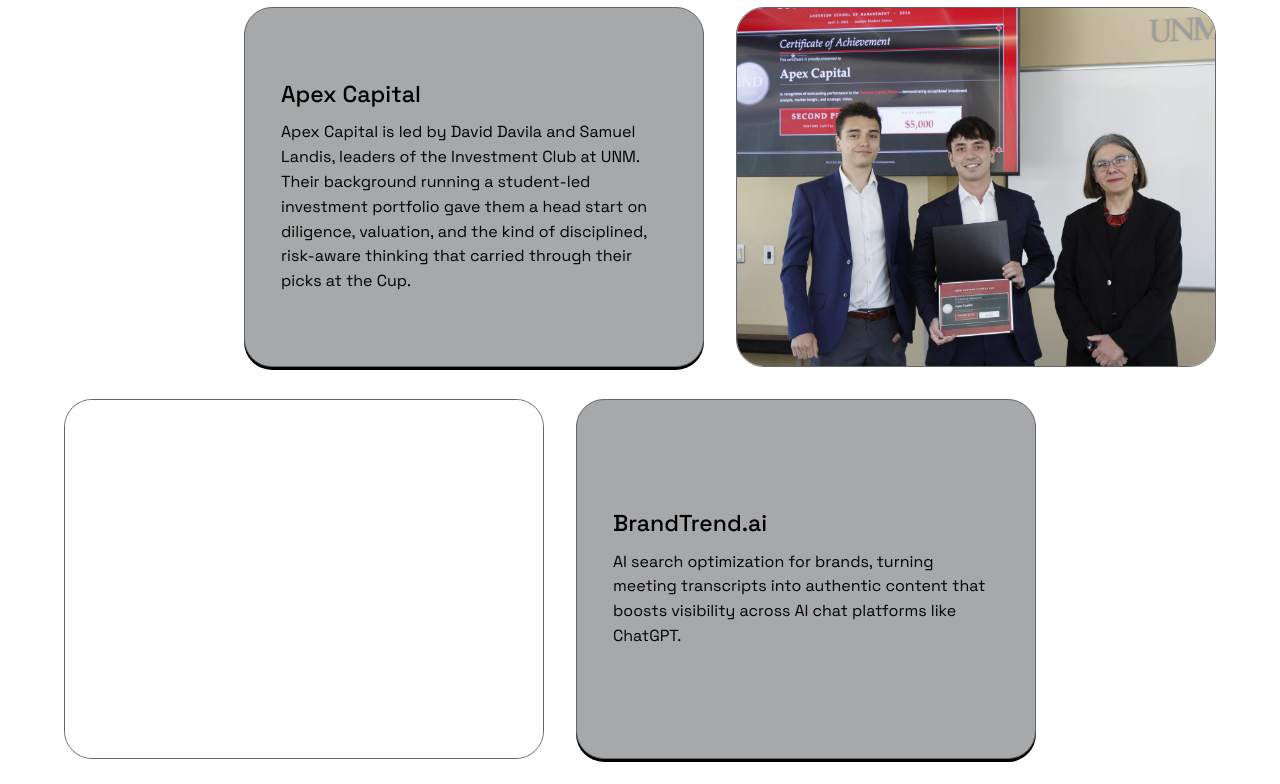
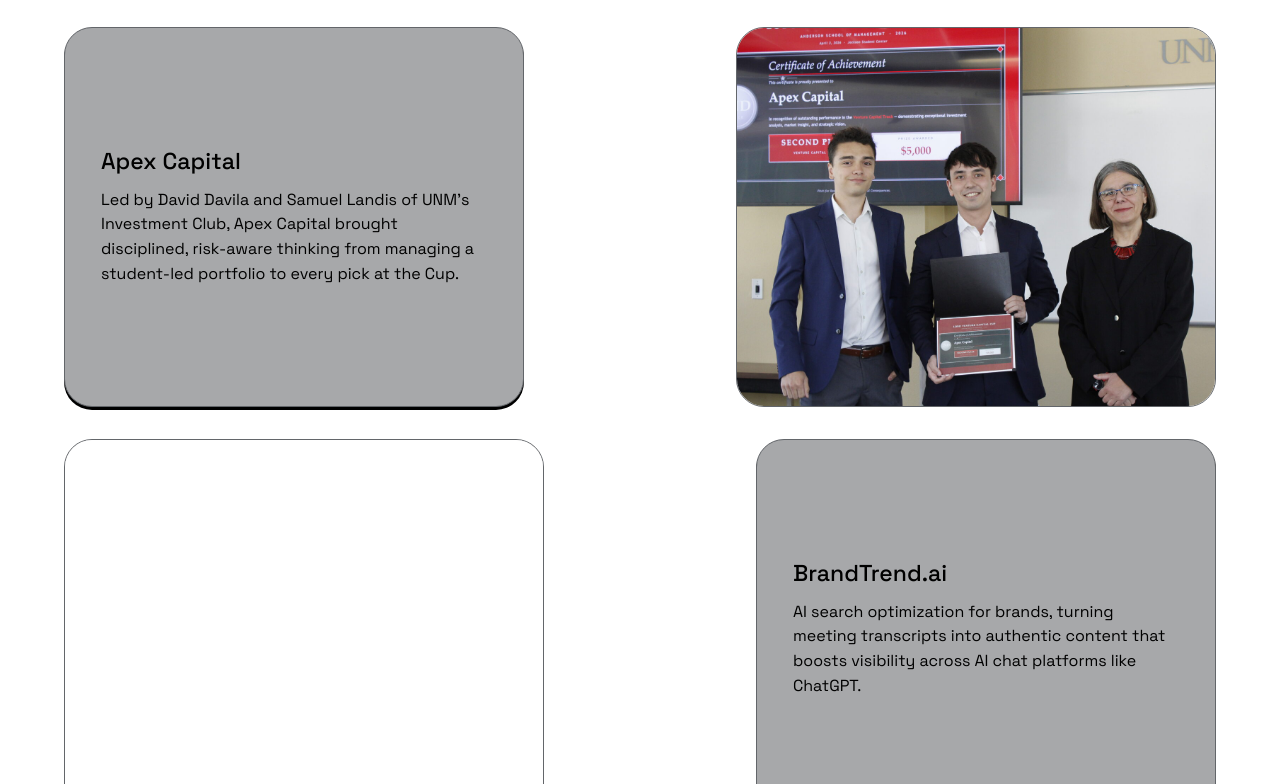
Before and after one commit to rickwgarcia/lobovccup, a React (Vite) app: page / in a window 1280 px wide. Shown: the part 1816-2600 px from the top of the page. Built offline with nearby package versions, Linux system fonts and the light colour scheme.

Commit message:
fixed size

```diff
--- a/src/components/recap/ProjectSpotlightRow.tsx
+++ b/src/components/recap/ProjectSpotlightRow.tsx
@@ -9,21 +9,21 @@
 
   return (
     <div
-      className={`flex flex-col gap-6 sm:flex-row sm:items-stretch sm:gap-8 ${
+      className={`flex flex-col gap-6 sm:flex-row sm:items-stretch sm:justify-between sm:gap-8 ${
         imageOnRightAtDesktop ? 'sm:flex-row-reverse' : ''
       }`}
     >
       <iframe
         src={project.deckSrc}
         title={project.imageAlt}
-        className="h-[320px] w-full shrink-0 rounded-card border border-brand-gray bg-brand-silver/40 sm:h-auto sm:min-h-[360px] sm:w-1/2 sm:max-w-[480px]"
+        className="h-[320px] w-full shrink-0 rounded-card border border-brand-gray bg-brand-silver/40 sm:h-[380px] sm:w-1/2 sm:max-w-[480px]"
         loading="lazy"
       />
-      <div className="flex w-full flex-col items-start justify-center gap-3 rounded-card border border-brand-gray bg-brand-silver p-6 shadow-hard sm:w-1/2 sm:max-w-[460px] sm:p-9">
+      <div className="flex h-[320px] w-full flex-col items-start justify-center gap-3 rounded-card border border-brand-gray bg-brand-silver p-6 shadow-hard sm:h-[380px] sm:w-1/2 sm:max-w-[460px] sm:p-9">
         <h3 className="font-grotesk text-xl font-bold leading-tight text-black sm:text-h3">
           {project.name}
         </h3>
-        <p className="font-grotesk text-body text-black">{project.description}</p>
+        <p className="line-clamp-6 font-grotesk text-body text-black">{project.description}</p>
       </div>
     </div>
   );
--- a/src/components/recap/WinnersGallery.tsx
+++ b/src/components/recap/WinnersGallery.tsx
@@ -9,20 +9,20 @@
         return (
           <div
             key={winner.id}
-            className={`flex flex-col gap-6 sm:flex-row sm:items-stretch sm:gap-8 ${
+            className={`flex flex-col gap-6 sm:flex-row sm:items-stretch sm:justify-between sm:gap-8 ${
               imageOnRightAtDesktop ? 'sm:flex-row-reverse' : ''
             }`}
           >
             <img
               src={winner.photoSrc}
               alt={winner.photoAlt}
-              className="h-[320px] w-full shrink-0 rounded-card border border-brand-gray object-cover sm:h-auto sm:min-h-[360px] sm:w-1/2 sm:max-w-[480px]"
+              className="h-[320px] w-full shrink-0 rounded-card border border-brand-gray object-cover sm:h-[380px] sm:w-1/2 sm:max-w-[480px]"
             />
-            <div className="flex w-full flex-col items-start justify-center gap-3 rounded-card border border-brand-gray bg-brand-silver p-6 shadow-hard sm:w-1/2 sm:max-w-[460px] sm:p-9">
+            <div className="flex h-[320px] w-full flex-col items-start justify-center gap-3 rounded-card border border-brand-gray bg-brand-silver p-6 shadow-hard sm:h-[380px] sm:w-1/2 sm:max-w-[460px] sm:p-9">
               <h3 className="font-grotesk text-xl font-bold leading-tight text-black sm:text-h3">
                 {winner.teamName}
               </h3>
-              <p className="font-grotesk text-body text-black">{winner.description}</p>
+              <p className="line-clamp-6 font-grotesk text-body text-black">{winner.description}</p>
             </div>
           </div>
         );
--- a/src/data/winners.ts
+++ b/src/data/winners.ts
@@ -10,7 +10,7 @@
     place: '1st Place',
     prize: '$10,000',
     description:
-      "G Ventures brought a rare combination of entrepreneurship and economics to the table, evaluating founders with the instincts of operators who've built something and the analytical rigor of economists who understand markets. That dual lens shaped how they diligenced each pitch and ultimately what set their investment thesis apart.",
+      "G Ventures paired founder instincts with the analytical rigor of trained economists, diligencing each pitch with a dual lens that set their investment thesis apart.",
     photoSrc: gVenturesPhoto,
     photoAlt: 'G Ventures accepting the first place award for the Venture Capital track',
     imageSide: 'left',
@@ -22,7 +22,7 @@
     place: '2nd Place',
     prize: '$5,000',
     description:
-      "Apex Capital is led by David Davila and Samuel Landis, leaders of the Investment Club at UNM. Their background running a student-led investment portfolio gave them a head start on diligence, valuation, and the kind of disciplined, risk-aware thinking that carried through their picks at the Cup.",
+      "Led by David Davila and Samuel Landis of UNM's Investment Club, Apex Capital brought disciplined, risk-aware thinking from managing a student-led portfolio to every pick at the Cup.",
     photoSrc: apexCapitalPhoto,
     photoAlt: 'Apex Capital accepting the second place award for the Venture Capital track',
     imageSide: 'right',
```
Also changed, not shown: 2026 Recap/Lobo VC Cup 2026 Team.txt (deleted), 2 other files (tests, documents, lock files or other folders).
